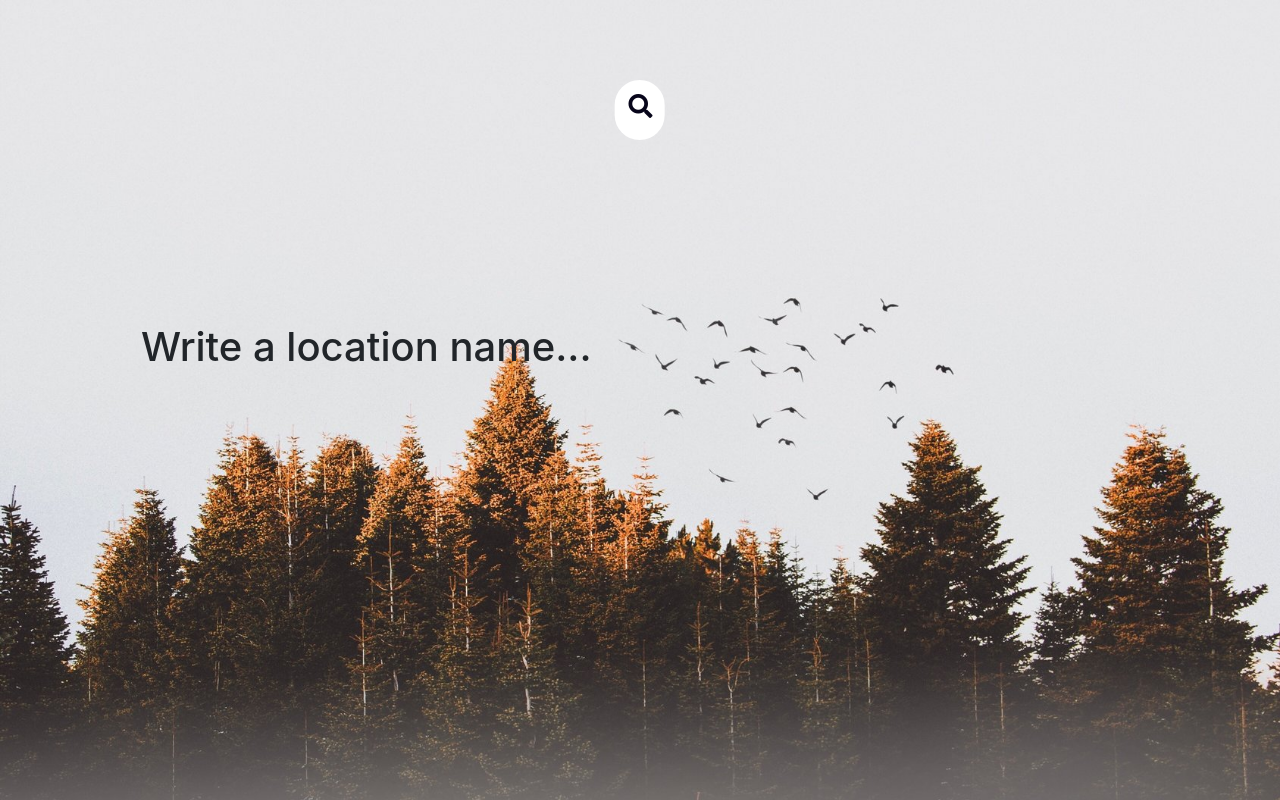
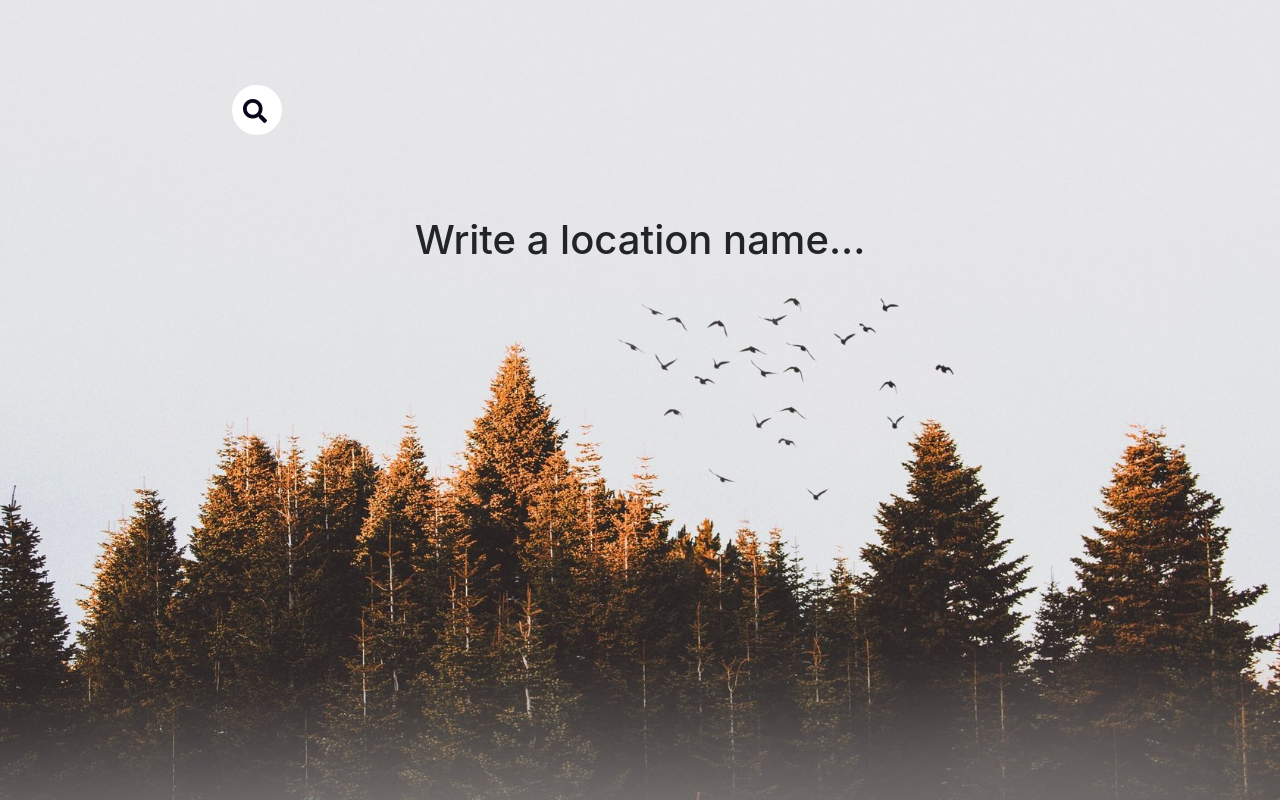
Before and after one commit to LJoel777/weather_app, a React (Create React App) app: page / in a window 1280 px wide. Built offline with nearby package versions, Linux system fonts and the light colour scheme.

Commit message:
some serious frontend stuff

```diff
--- a/src/App.css
+++ b/src/App.css
@@ -1,24 +1,24 @@
-.nothing {
-  height: 10vh;
-  width: 100vh;
-}
+
 .row{
   position: relative;
 }
 .card {
   background: rgba(39, 37, 37, 0.5);
   border-radius: 20px;
+  min-width: 250px;
 }
 .cardIMG {
   position: relative;
   width: 50%;
-  left: 50%;
-  transform: translateX(-50%);
 }
 
 .alert {
-  margin-top: 100px;
+  position: absolute;
   text-align: center;
+  left: 50%;
+  top:30%;
+  transform: translate(-50%,-50%);
+
 }
 
 .location {
@@ -31,7 +31,7 @@
   transform: translateX(-50%);
   font-family: sans-serif;
   color: #fff;
-  font-size: 55px;
+  font-size: 3.5em;
 }
 
 .card-text {
@@ -42,19 +42,25 @@
 .temp {
   position: relative;
   display: inline-block;
+  color: white;
   margin: 30px, auto;
   background-color: rgba(255, 255, 255, 0.2);
   border-radius: 20px;
   padding: 15px 25px;
-  color: #fff;
-  font-size: 102px;
+  font-size: 5em;
   font-weight: 900;
   text-shadow: 3px 6px rgba(50, 50, 70, 0.5);
 }
+@media (max-width:1590px){
+  .temp{
+    font-size: 3em;
+  }
+}
 .weather {
-  color: #fff;
-  font-size: 30px;
+  font-size: 1.9em;
   font-style: italic;
+  font-weight: bold;
+  color: white;
   text-align: center;
 }
 .card:hover {
@@ -70,7 +76,7 @@
   transform: translate(-50%, -50%);
   transition: all 1s;
   width: 50px;
-  height: 60px;
+  height: 50px;
   background: white;
   box-sizing: border-box;
   border-radius: 25px;
@@ -97,7 +103,7 @@ input {
 .fa {
   box-sizing: border-box;
   padding: 10px;
-  width: 42.5px;
+  width: 45.5px;
   height: 42.5px;
   position: absolute;
   top: 0;
@@ -127,11 +133,40 @@ input {
   position: relative;
 
 }
-.col-sm-4{
+/* .col-sm-4{
   position: relative;
   left: 50%;
   transform:translateX(-50%);
+} */
+.row-fluid{
+      padding: 50px;
+      display: flex;
 }
-.row{
-      padding: 50px;
+
+.forecast{
+  display: flex;
+  width: 100%;
+  background: rgba(39, 37, 37, 0.5);
+  opacity: 1;
+  color: white;
+  border-radius: 20px;
+  font-size:20px;
+  font-weight: bold;
+  font-family: sans-serif;
+  text-transform: capitalize;
 }
+/* .card2{
+  background: rgba(39, 37, 37, 0.5);
+  border-radius: 20px;
+  padding: 10px;
+  text-align: center;
+  font-family: Arial, Helvetica, sans-serif;
+  color: white;
+  font-weight: bold;
+} */
+
+#details{
+  color:white;
+  font-size: 1.21em;
+  font-weight: bold;
+}
--- a/src/components/CurrentWeather.js
+++ b/src/components/CurrentWeather.js
@@ -25,6 +25,7 @@ const CurrentWeather = () => {
 
   useEffect(() => {
     setLoading(true);
+    setIsFlipped(false);
 
     if (location !== "") {
       axios
@@ -46,8 +47,8 @@ const CurrentWeather = () => {
 
   if (!isLoading & !notFound) {
     content = (
-      <div className="col-sm-6">
-        <div className="currentWeather">
+      <div className="col-3" align="center">
+        <div className="currentWeather" >
           <ReactCardFlip isFlipped={isFlipped} flipDirection="vertical">
             <div className="card" onClick={handleClick}>
               <CurrentWeatherMain weather={weather} location={location} />
--- a/src/components/Details.js
+++ b/src/components/Details.js
@@ -3,12 +3,12 @@ import React from "react";
 const Details = (props) => {
   /* country, sunrise, sunset, timezone, min-max temp (in area), pressure: hPa(hectopascal, 1hPa=0,001 bar), humidity: %, windspeed: m/s, clouds: % */
   return (
-    <div>
+    <div className="card">
       <div className="card-header">
         <h2 className="location">{props.location}</h2>
       </div>
       <div className="card-body">
-        <div className="card-text">
+        <div className="card-text" id="details">
           <p>Country: {props.weather.sys.country}</p>
           <p>
             Sun rises at:{" "}
--- a/src/components/Main.js
+++ b/src/components/Main.js
@@ -9,12 +9,13 @@ const Main = () => {
   const weather = useContext(WeatherTypeContext)[0];
   return (
     <MainDiv weather={weather}>
-      <div className="container">
+      <div className="container-fluid">
+        <div className="row-fluid">
         <NavBar />
-        <div className="row">
           <CurrentWeather />
+        </div>
           <WeatherForecast />
-        </div>
+
       </div>
     </MainDiv>
   );
--- a/src/components/NavBar.js
+++ b/src/components/NavBar.js
@@ -11,8 +11,7 @@ const NavBar = () => {
   };
 
   return (
-    <div className="row">
-    <div className="col-sm-4">
+    <div className="col-4">
     <div className="search-box">
       <div className="form">
         <input type="search" className="search-box" onKeyDown={search} />
@@ -20,7 +19,6 @@ const NavBar = () => {
       </div>
     </div>
     </div>
-    </div>
   );
 };
 
--- a/src/components/WeatherForecastCard.js
+++ b/src/components/WeatherForecastCard.js
@@ -64,25 +64,21 @@ const WeatherForecastCard = (props) => {
 
   if (!isLoading & !notFound) {
     content = (
-      <div className="currentWeather">
-        <div className="row">
-          <div className="nothing"></div>
-          <div className="card">
-            <div className="card-header">
-              <h2 className="location">{location}</h2>
+      <div className="col" align="center">
+          <div className="cardForecast">
+            <div className="card-header-forecast">
+            <img className="cardIMGforecast" src={icon} alt="icon" />
             </div>
-            <div className="card-body">
-              <div className="card-text">
-                <p className="weather">{weatherDescription}</p>
+            <div className="card-body-forecast">
+              <div className="card-text-forecast">
+                <p className="weather-forecast">{weatherDescription}</p>
                 <p className="">{date}</p>
-                <p className="temp">{Math.round(minTemp)} &#8451;</p>
-                <p className="temp">{Math.round(maxTemp)} &#8451;</p>
+                <p className="temp-forecast">{Math.round(minTemp)} &#8451;</p>
+                <p className="temp-forecast">{Math.round(maxTemp)} &#8451;</p>
               </div>
-              <img className="cardIMG" src={icon} alt="icon" />
             </div>
           </div>
-        </div>
-      </div>
+       </div>
     );
   } else content = "";
 
--- a/src/components/WeatherForecastList.js
+++ b/src/components/WeatherForecastList.js
@@ -5,11 +5,15 @@ const WeatherForecast = () => {
   const daysNumberList = [0, 1, 2, 3, 4];
 
   return (
-    <div className="col-sm-6">
+    <div className="row-fluid justify-content-center">
+    <div className="forecast" >
+      {/* <div className="row-fluid"> */}
+
       {daysNumberList.map((dayNum) => (
         <WeatherForecastCard key={dayNum} dayNum={dayNum} />
       ))}
-    </div>
+         </div>
+         </div>
   );
 };
 
```
